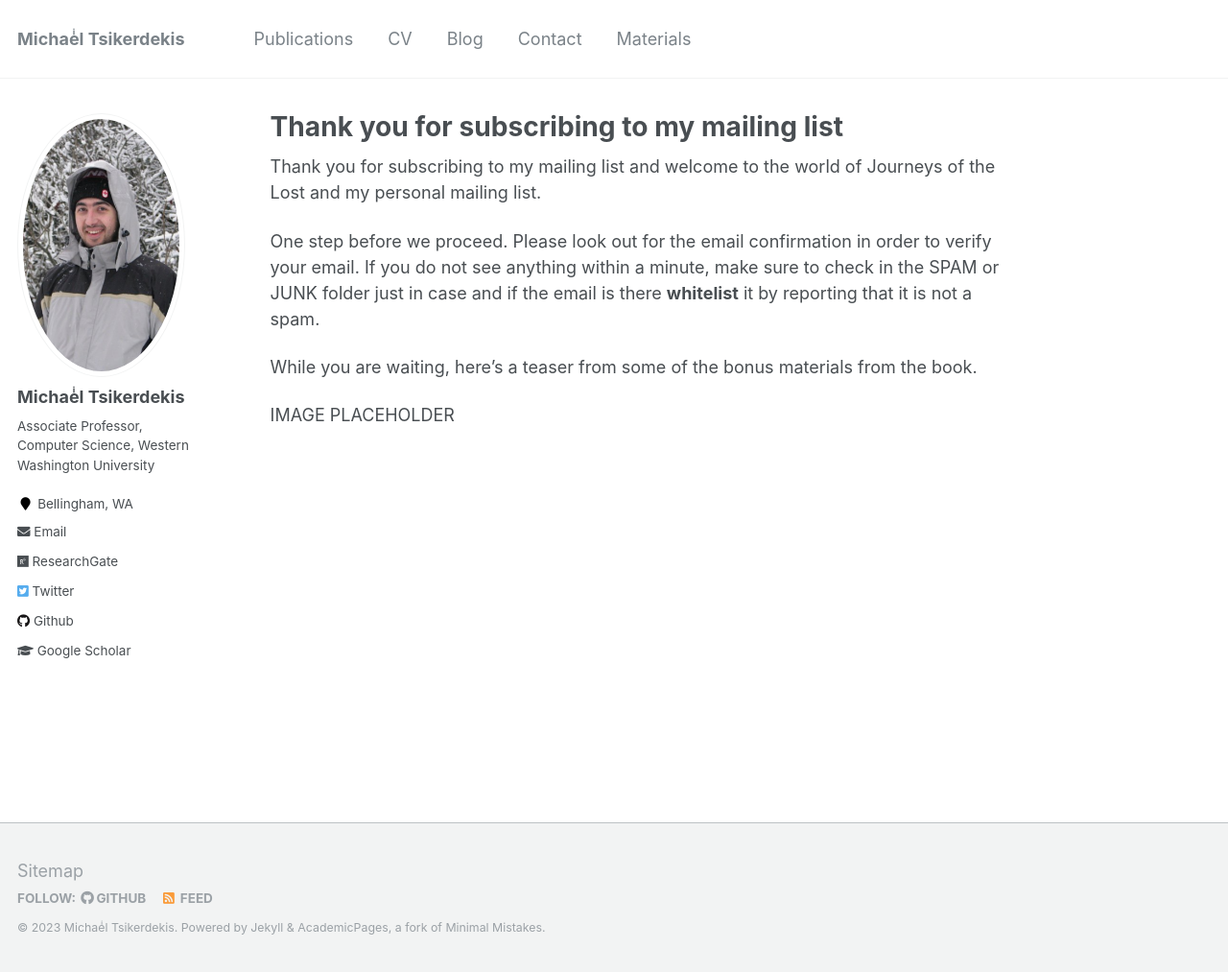
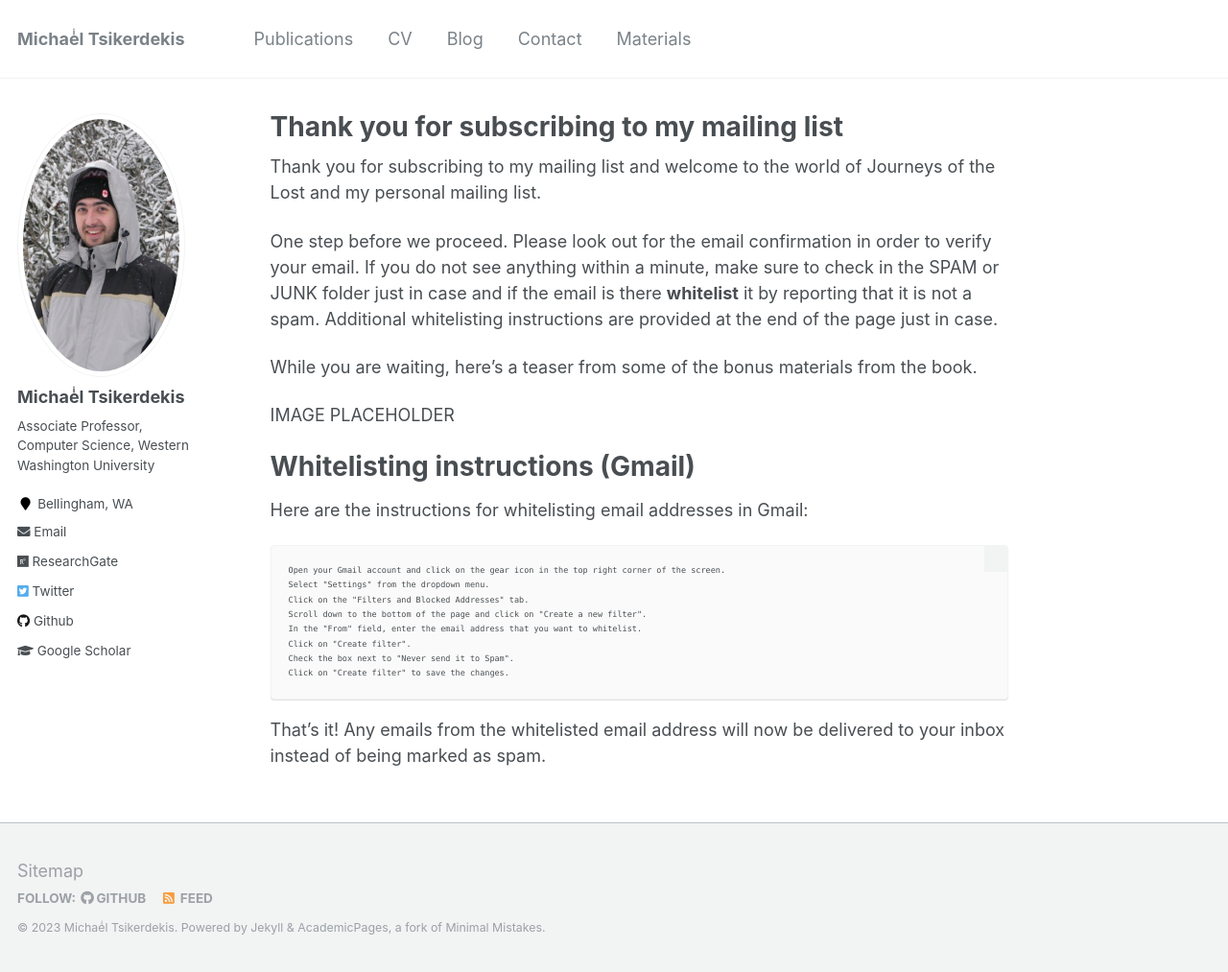
Before and after one commit to tsikerdekis/michael.tsikerdekis.com, a Jekyll site: the page built from _pages/thank-you.md, in a window 1280 px wide and 1013 px high. Shown: the whole window at 96% size. Built offline with Jekyll 4.4.1, drawn with Linux system fonts in a browser that asks for light colours.

Commit message:
Update thank-you.md

```diff
--- a/_pages/thank-you.md
+++ b/_pages/thank-you.md
@@ -8,8 +8,24 @@ redirect_from:
 
 Thank you for subscribing to my mailing list and welcome to the world of Journeys of the Lost and my personal mailing list.
 
-One step before we proceed. Please look out for the email confirmation in order to verify your email. If you do not see anything within a minute, make sure to check in the SPAM or JUNK folder just in case and if the email is there **whitelist** it by reporting that it is not a spam.
+One step before we proceed. Please look out for the email confirmation in order to verify your email. If you do not see anything within a minute, make sure to check in the SPAM or JUNK folder just in case and if the email is there **whitelist** it by reporting that it is not a spam. Additional whitelisting instructions are provided at the end of the page just in case.
 
 While you are waiting, here's a teaser from some of the bonus materials from the book.
 
 IMAGE PLACEHOLDER
+
+
+# Whitelisting instructions (Gmail)
+
+Here are the instructions for whitelisting email addresses in Gmail:
+
+    Open your Gmail account and click on the gear icon in the top right corner of the screen.
+    Select "Settings" from the dropdown menu.
+    Click on the "Filters and Blocked Addresses" tab.
+    Scroll down to the bottom of the page and click on "Create a new filter".
+    In the "From" field, enter the email address that you want to whitelist.
+    Click on "Create filter".
+    Check the box next to "Never send it to Spam".
+    Click on "Create filter" to save the changes.
+
+That's it! Any emails from the whitelisted email address will now be delivered to your inbox instead of being marked as spam.
```
